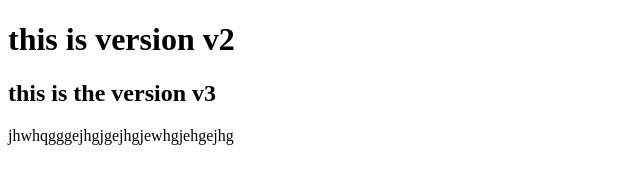
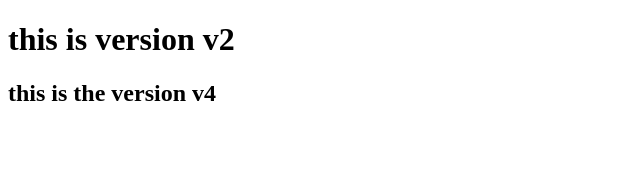
Before and after one commit to sanikasonawane18/myrepo, a plain HTML site: page index.html in a window 1280 px wide. Shown: the whole page, without its empty margins (0-640 px from the left). Drawn offline with Linux system fonts and the light colour scheme.

Commit message:
this is the version 4

```diff
--- a/index.html
+++ b/index.html
@@ -7,7 +7,7 @@
 </head>
 <body>
     <h1>this is version v2</h1>
-    <h2>this is the version v3</h2>
+    <h2>this is the version v4</h2>
 </body>
-jhwhqgggejhgjgejhgjewhgjehgejhg
+
 </html>
```
